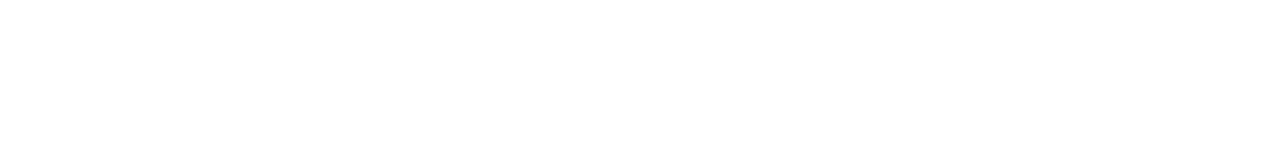
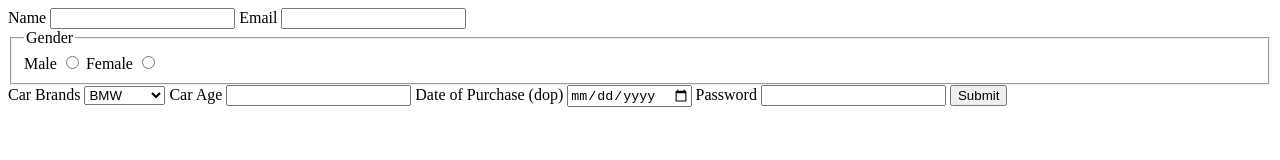
Before and after one commit to acciojob/car-insurance-form-Nayanv23, a website: page main.html in a window 1280 px wide. Drawn offline with Linux system fonts and the light colour scheme.

Commit message:
created a submission

```diff
--- a/main.html
+++ b/main.html
@@ -10,7 +10,35 @@
 	<!-- the entire body must be written by student -->
     <script type="text/javascript" src="./script.js">
 </script>
-
+<form method="post">
+	<label for="name">Name</label>
+	<input type="text" id="name" required>
+	<lable for="email">Email</lable>
+	<input type="email" id="email" required>
+	<fieldset required>
+		<legend >Gender</legend>
+	<label>Male
+	<input type="radio" required value="male">
+		</label>
+	<label >Female
+	<input type="radio" required value="female">
+		</label>
+	</fieldset>
+	<label for="cars-brands">Car Brands
+		<select id="cars">
+			<option>BMW</option>
+			<option>Audi</option>
+			<option>Mercedez</option>
+		</select>
+	</label>
+	<label for="car-age">Car Age</label>
+	<input type="number" id="carage" required>
+	<label for="dob">Date of Purchase (dop)</label>
+	<input type="date" id="dob" required>
+	<lable for="password">Password</lable>
+	<input type="password" id="password" required>
+	<button type="submit">Submit</button>
+</form>
 </body>
 
 </html>
```
